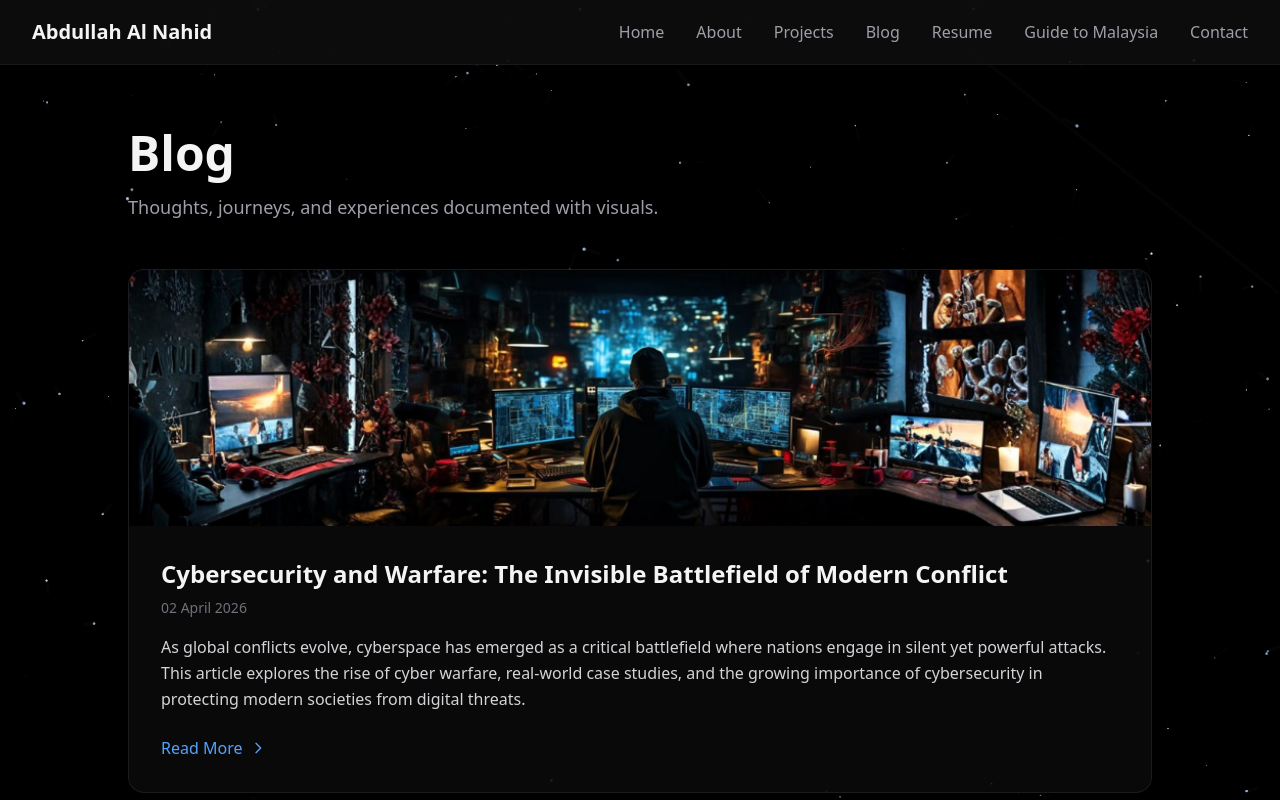
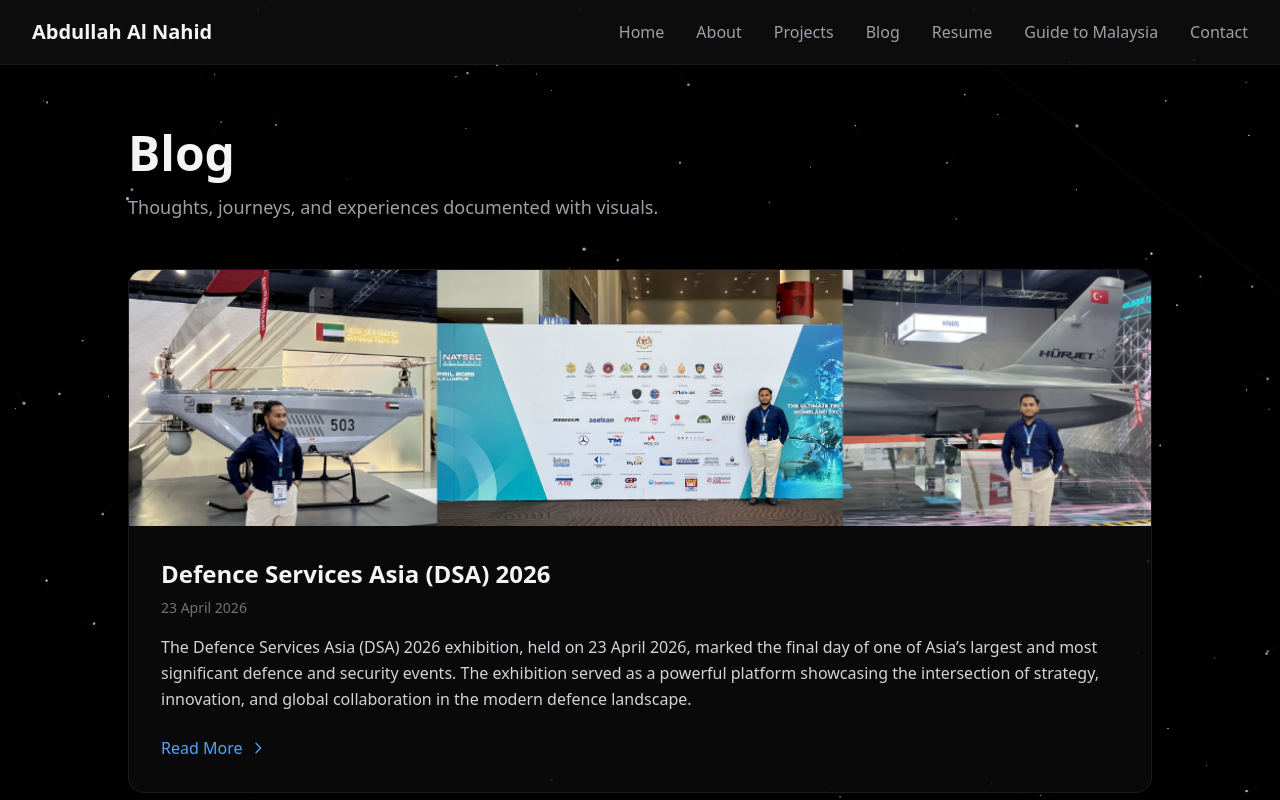
Before and after one commit to abdullahalnahid0503/aanahid, a Vue app: page /blog in a window 1280 px wide. Shown: the top 800 px of the page. Built offline with nearby package versions, Linux system fonts and the light colour scheme.

Commit message:
Initial blog upload

```diff
--- a/src/data/blog/index.ts
+++ b/src/data/blog/index.ts
@@ -1,3 +1,4 @@
+import DSA from "./posts/DSA-2026"
 import cybersecurityWarfare from "./posts/cybersecurity-warfare-modern-conflict"
 import ramadanoutreach2026 from "./posts/ramadan-outreach-issutmkl-2026"
 import globalIftar2026 from "./posts/global-iftar-issutmkl-2026"
@@ -14,6 +15,7 @@
 import artAsean2025 from "./posts/art-asean-2025"
 
 export const blogPosts = [
+  DSA,
   cybersecurityWarfare,
   ramadanoutreach2026,
   globalIftar2026,
--- /dev/null
+++ b/src/data/blog/posts/DSA-2026.ts
@@ -0,0 +1,26 @@
+import type { BlogPost } from "../types"
+
+const post: BlogPost = {
+  slug: "dsa-2026",
+  title: "Defence Services Asia (DSA) 2026",
+  date: "23 April 2026",
+  image: new URL(
+    "../../../assets/dsa-2026.png",
+    import.meta.url
+  ).href,
+  content: `
+    <p>The Defence Services Asia (DSA) 2026 exhibition, held on 23 April 2026, marked the final day of one of Asia’s largest and most significant defence and security events. The exhibition served as a powerful platform showcasing the intersection of strategy, innovation, and global collaboration in the modern defence landscape.</p>
+
+    <p>Bringing together participation from over 60 countries, DSA 2026 featured a wide range of international pavilions, including those from the United States, United Kingdom, France, Germany, Switzerland, Turkey, the United Arab Emirates, China, India, Pakistan, and Malaysia. The diversity of participation reflected the global scale and importance of the event.</p>
+
+    <p>The exhibition presented an extensive display of advanced technologies and defence systems, ranging from small arms and combat gear to sophisticated assets such as fighter jets, unmanned aerial systems, radar technologies, armored vehicles, and autonomous robotic units. The scale and depth of the exhibition made it a highly immersive and informative experience.</p>
+
+    <p>In addition to attending the exhibition, there was an opportunity to be selected as a VIP Ambassador. However, due to academic commitments and scheduling adjustments, the decision was made to step back from the role and prioritize studies. Despite this, participation in the initial ambassador training session provided valuable insight into the responsibilities and expectations associated with high-level international events.</p>
+
+    <p>Overall, the experience offered meaningful exposure to global defence developments and highlighted the vast scope of knowledge and innovation present in the field. It served as a reminder of the importance of continuous learning and global awareness in an increasingly interconnected world.</p>
+
+    <p>#dsa2026 #defensetechnology #globalexposure #leadership #malaysia</p>
+  `
+}
+
+export default post
--- a/src/pages/BlogList.vue
+++ b/src/pages/BlogList.vue
@@ -68,6 +68,14 @@
 
 const blogPosts: BlogPost[] = [
 
+{
+  slug: 'dsa-2026',
+  title: 'Defence Services Asia (DSA) 2026',
+  date: '23 April 2026',
+  excerpt:
+    'The Defence Services Asia (DSA) 2026 exhibition, held on 23 April 2026, marked the final day of one of Asia’s largest and most significant defence and security events. The exhibition served as a powerful platform showcasing the intersection of strategy, innovation, and global collaboration in the modern defence landscape.',
+  image: new URL('../assets/dsa-2026.png', import.meta.url).href
+},
 {
   slug: 'cybersecurity-warfare-modern-conflict',
   title: 'Cybersecurity and Warfare: The Invisible Battlefield of Modern Conflict',
```
Also changed, not shown: src/assets/DSA-2026.png (added).
